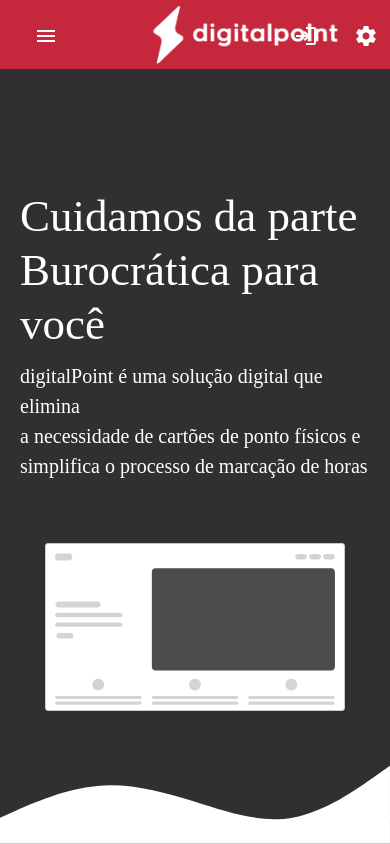
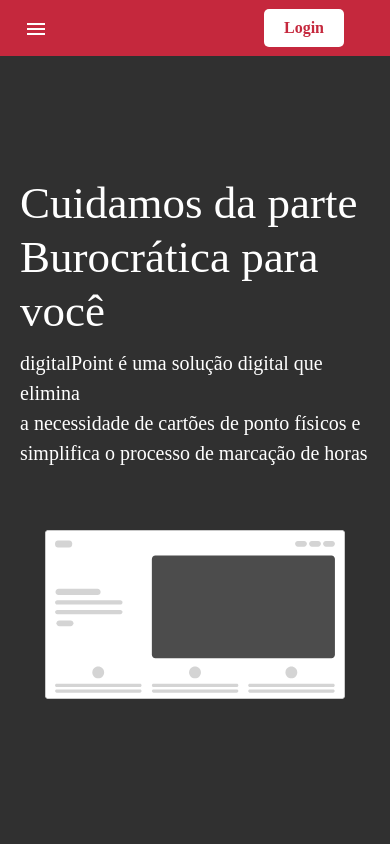
Before and after one commit to edilson-santiago-da-silva/digitalpoint-frontend, an Angular app: page /home in a window 390 px wide. Built offline with nearby package versions, Linux system fonts and the light colour scheme.

Commit message:
style: Responsive HTML home

```diff
--- a/src/app/components/header/header.component.css
+++ b/src/app/components/header/header.component.css
@@ -1,23 +1,56 @@
 .top-bar {
-    top: 0;
-    left: 0;
-    height: 8%;
-    width: 100%; /* Ocupa toda a largura */
     display: flex;
     align-items: center;
+    justify-content: space-between;
+    padding: 0 16px;
     background: rgb(197, 40, 61); /* Cor de fundo */
 }
 
+.menu {
+    margin-right: 20px;
+}
+
 .image2{
-    width: 200px;
-    position: relative;
-    left: 70px;
+    height: 40px;
+    margin-right: auto;
  }
 
 .spacer {
-    flex: 1; /* Empurra os ícones para a direita */
+    flex-grow: 2;
 }
 
-button {
-    margin: 0 10px; /* Espaçamento entre os ícones */
-}
+  .login {
+    font-weight: bold; /* Texto em negrito */
+    font-family: new-kansas;
+    margin-right: 30px;
+    background-color: white; /* Cor de fundo  */
+    color: rgb(197, 40, 61); /* Cor do texto */
+    border: none; /* Remove a borda padrão */
+    border-radius: 5px; /* Bordas arredondadas */
+    padding: 10px 20px; /* Espaçamento interno */
+    font-size: 16px; /* Tamanho da fonte */
+    cursor: pointer; /* Mostra o cursor de "mão" */
+    transition: background-color 0.3s ease; /* Animação ao passar o mouse */
+  }
+
+  /* Estilo ao passar o mouse */
+.login:hover {
+    background-color: darkgray; /* Fundo azul mais escuro */
+  }
+
+  /* Estilo ao pressionar o botão */
+  .login:active {
+    background-color: darkgray; /* Fundo ainda mais escuro */
+  }
+
+  /* Torna o botão responsivo */
+  .login {
+    width: auto; /* Ajusta ao conteúdo */
+    max-width: 100%; /* Não excede o limite da tela */
+  }
+
+  @media (max-width: 400px) {
+    .image2{
+        display: none;
+    }
+  }
--- a/src/app/components/header/header.component.html
+++ b/src/app/components/header/header.component.html
@@ -6,15 +6,9 @@
     <!-- logo do site -->
     <img src="assets/img/logoPoint.png" alt="logo" class="image2">
 
-    <!-- Ícones alinhados à direita -->
+     <!-- Espaçador para alinhar à direita -->
     <span class="spacer"></span>
-    <button mat-icon-button aria-label="Tela Inicial">
-      <mat-icon>login</mat-icon>
-    </button>
-    <button mat-icon-button aria-label="Configurações">
-      <mat-icon>settings</mat-icon>
-    </button>
-    <button mat-icon-button aria-label="Notificações">
-      <mat-icon>notifications</mat-icon>
-    </button>
+
+    <button class="login">Login</button>
+
   </mat-toolbar>
--- a/src/app/components/home/home.component.html
+++ b/src/app/components/home/home.component.html
@@ -14,7 +14,4 @@
       <img mat-card-image src="assets/img/imageHome.svg" alt="image home" class="imagehome">
     </div>
   </div>
-  <svg class="wave" xmlns="http://www.w3.org/2000/svg" viewBox="0 0 1440 320">
-    <path fill="#FFFFFF" fill-opacity="1" d="M0,224L60,197.3C120,171,240,117,360,106.7C480,96,600,128,720,165.3C840,203,960,245,1080,224C1200,203,1320,117,1380,74.7L1440,32L1440,320L1380,320C1320,320,1200,320,1080,320C960,320,840,320,720,320C600,320,480,320,360,320C240,320,120,320,60,320L0,320Z"></path>
-  </svg>
 </div>
--- a/src/app/components/nav/nav.component.css
+++ b/src/app/components/nav/nav.component.css
@@ -23,3 +23,14 @@
 .sidenav i {
     margin-right: .6rem;
 }
+
+@media (max-width: 768px) {
+    .sidenav {
+       width: 10rem;
+       text-align: center;
+    }
+    .image1{
+        display: none;
+        text-align: center;
+    }
+}
```
